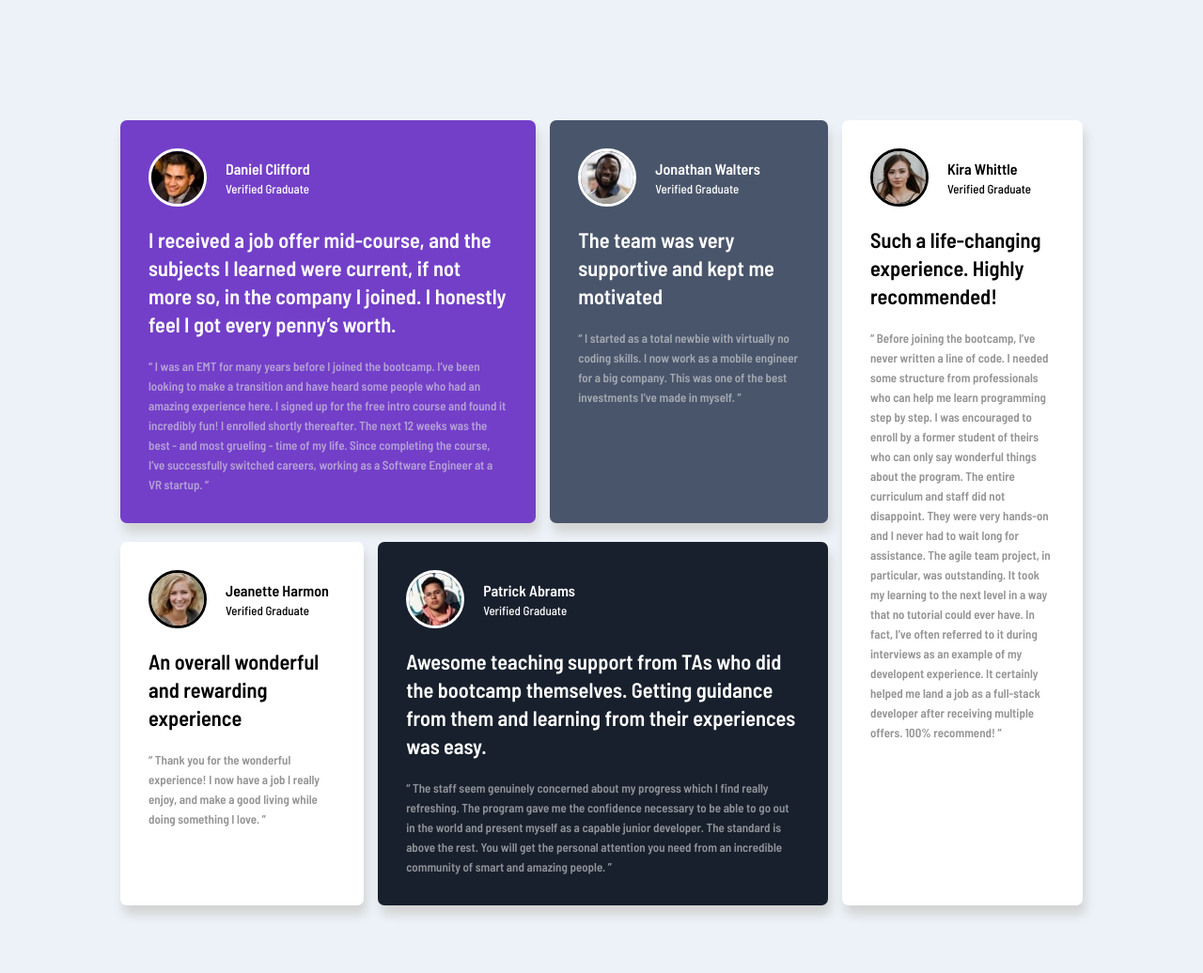
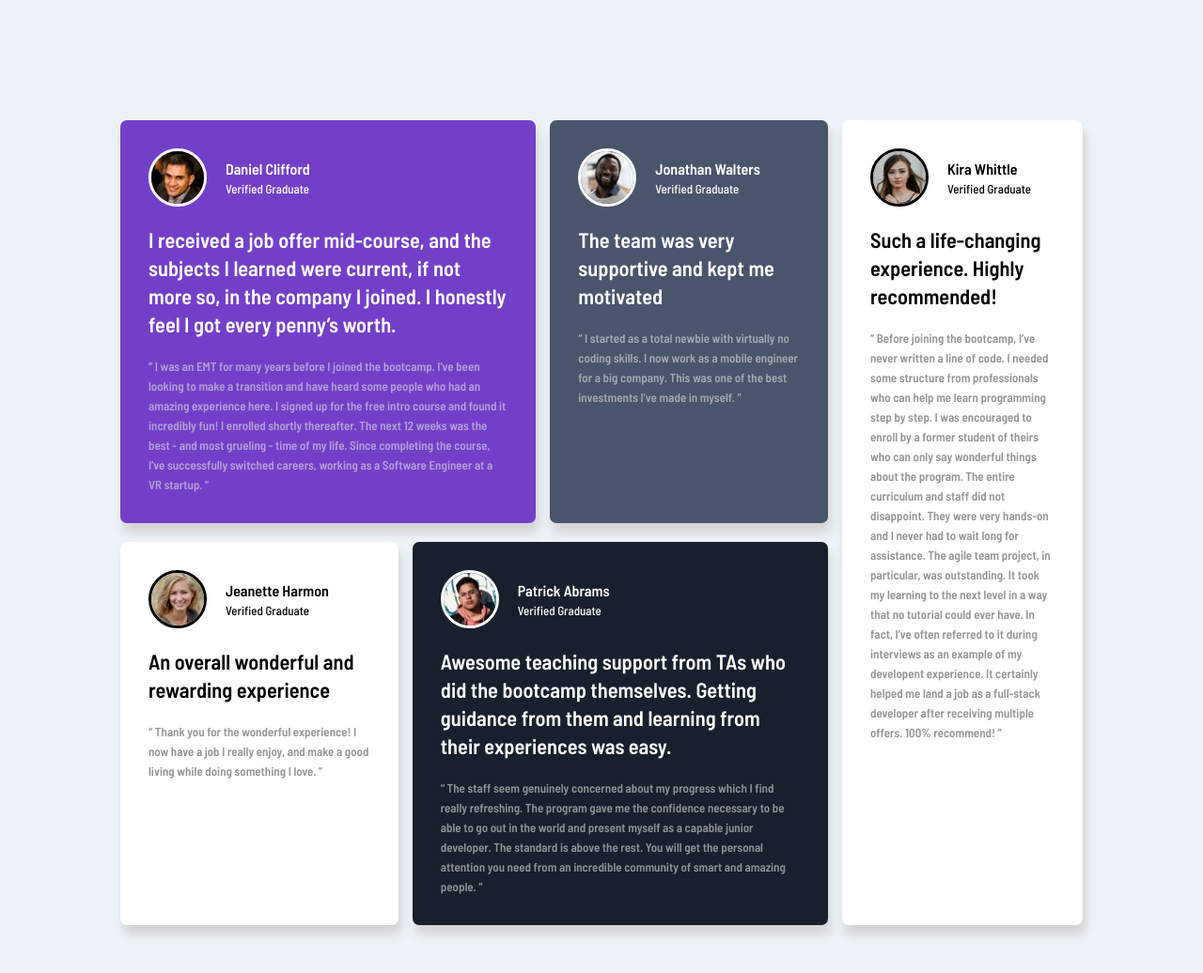
Before and after one commit to NathanGIreland/Testimonials-Grid, a plain HTML site: page index.html in a window 1280 px wide. Shown: the whole page at 94% size. Drawn offline with Linux system fonts and the light colour scheme.

Commit message:
css-refactor

```diff
--- a/style.css
+++ b/style.css
@@ -16,26 +16,23 @@ body{
 
 #testimonial-box-1{
     background-color: #733fc8;
-    color: white;
     /* box-shadow: 0px 10px 11px rgba(0,0,0,0.2); */
 }
 
 #testimonial-box-2{
     background-color: #49556b;
-    color: white;
 
-}
-
-#testimonial-box-3{
-    background-color: hsl(0, 0%, 100%);
 }
 
 #testimonial-box-4{
     background-color: #18202d;
+}
+
+#testimonial-box-4, #testimonial-box-2, #testimonial-box-1{
     color: white;
 }
 
-#testimonial-box-5{
+#testimonial-box-3, #testimonial-box-5{
     background-color: hsl(0, 0%, 100%);
 }
 
@@ -77,13 +74,12 @@ body{
     margin-top: 20px;
 }
 
-.user-box{
+.name-and-status, .user-box{
     display: flex;
     /* flex-direction: row; */
 }
 
 .name-and-status{
-    display: flex;
     flex-direction: column;
     margin-left: 20px;
     justify-content: center;
@@ -114,32 +110,26 @@ img{
 
 
 @media(min-width: 576px){
+    #left-grid-container, #grid-container{
+        display: flex;
+    }
+
     #grid-container{
-        display: flex;
         padding: 10%;
         margin: 0 auto;
     }
 
     #left-grid-container{
-        display: flex;
         flex-direction: column;
         flex-basis: 75%;
     }
 
-    #testimonial-box-1{
-        flex-basis: 60%;
-    }
-
-    #testimonial-box-2{
+    #testimonial-box-2, #testimonial-box-3{
         flex-basis: 40%;
     }
 
-    #testimonial-box-3{
-        flex-basis: 35%;
-    }
-
-    #testimonial-box-4{
-        flex-basis: 65%;
+    #testimonial-box-1, #testimonial-box-4{
+        flex-basis: 60%;
     }
 
     #testimonial-box-5{
@@ -150,12 +140,7 @@ img{
         margin-right: 15px;
     }
 
-    #top{
-        display: flex;
-        flex-basis: 50%;
-    }
-
-    #bottom{
+    #bottom, #top{
         display: flex;
         flex-basis: 50%;
     }
```
